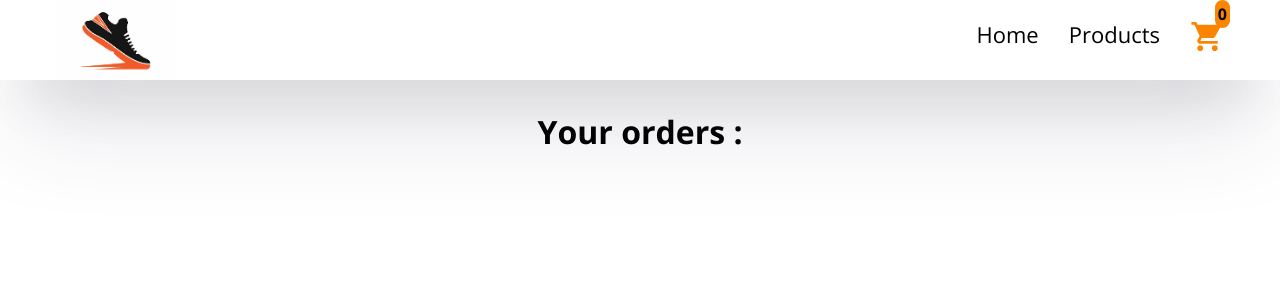
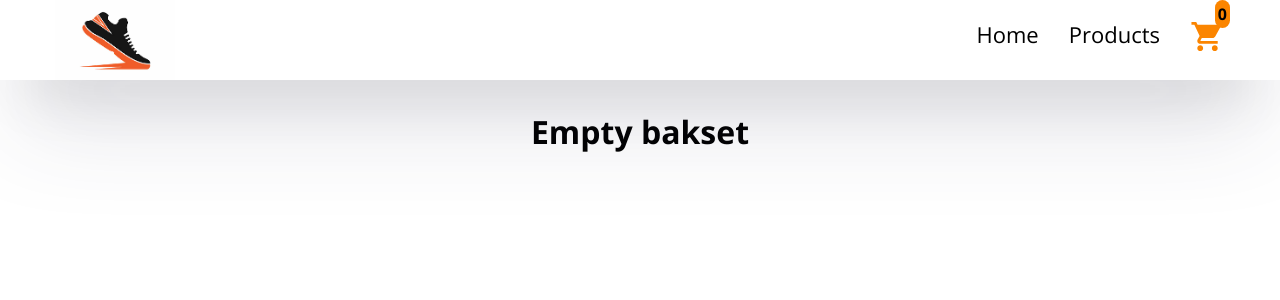
Before and after one commit to FilipKrz03/shoes-shop-app, a React (Create React App) app: page /cart in a window 1280 px wide. Shown: the top 300 px of the page. Built offline with nearby package versions, Linux system fonts and the light colour scheme.

Commit message:
Added cart summay

```diff
--- a/src/components/CartPage/Cart.jsx
+++ b/src/components/CartPage/Cart.jsx
@@ -1,13 +1,18 @@
+import { useSelector } from 'react-redux';
 import classes from './Cart.module.scss';
 import OrderList from './OrderList';
 
 
 const Cart = () => {
 
+    const totalPrice = useSelector(state => state.cart.totalPrice);
+
     return(
     <div className={classes.cart}>
-        <h1>Your orders : </h1>
+        {totalPrice !== 0 && <h1>Your orders : </h1>}
+        {totalPrice === 0 && <h1>Empty bakset </h1>}
         <OrderList />
+        {totalPrice !== 0 && <p className={classes.price}>Total price : ${totalPrice}</p>}
     </div>
     )
 
--- a/src/components/CartPage/Cart.module.scss
+++ b/src/components/CartPage/Cart.module.scss
@@ -1,6 +1,15 @@
+@import '../../variables.scss';
+
 .cart{
+    text-align: center;
+
     h1{
-        text-align: center;
         margin: 30px 0px;
     }
+
+    .price{
+        margin-top: 20px;
+        font-size: $font-l;
+        font-weight: bolder;
+    }
 }
--- a/src/store/cart-slice.js
+++ b/src/store/cart-slice.js
@@ -5,9 +5,11 @@ const cartSlice = createSlice({
     initialState : {
         items : [] ,
         totalQuantity : 0 ,
+        totalPrice : 0 ,
     } ,
     reducers : {
         addItem(state , action){
+            state.totalPrice+= action.payload.price;
             state.totalQuantity++;
             const areShoesInArray = state.items.find(item => item.id === action.payload.id);
             if(areShoesInArray){
@@ -25,10 +27,12 @@ const cartSlice = createSlice({
             state.totalQuantity++;
             const item = state.items.find(item => item.id === action.payload);
             item.itemQuantity++;
+            state.totalPrice+= item.price;
         } ,
         removeItem (state , action) {
             state.totalQuantity--;
             const item = state.items.find(item => item.id === action.payload);
+            state.totalPrice-= item.price;
             if(item.itemQuantity === 1){
               const newItems =  state.items.filter(item => item.id !== action.payload);
               state.items = newItems;
@@ -40,6 +44,7 @@ const cartSlice = createSlice({
         }  ,
         removeAllItems(state , action){
             const item = state.items.find(item => item.id === action.payload);
+            state.totalPrice-= item.price * item.itemQuantity;
             state.totalQuantity -= item.itemQuantity;
             state.items = state.items.filter(item => item.id !== action.payload);
         }
```
